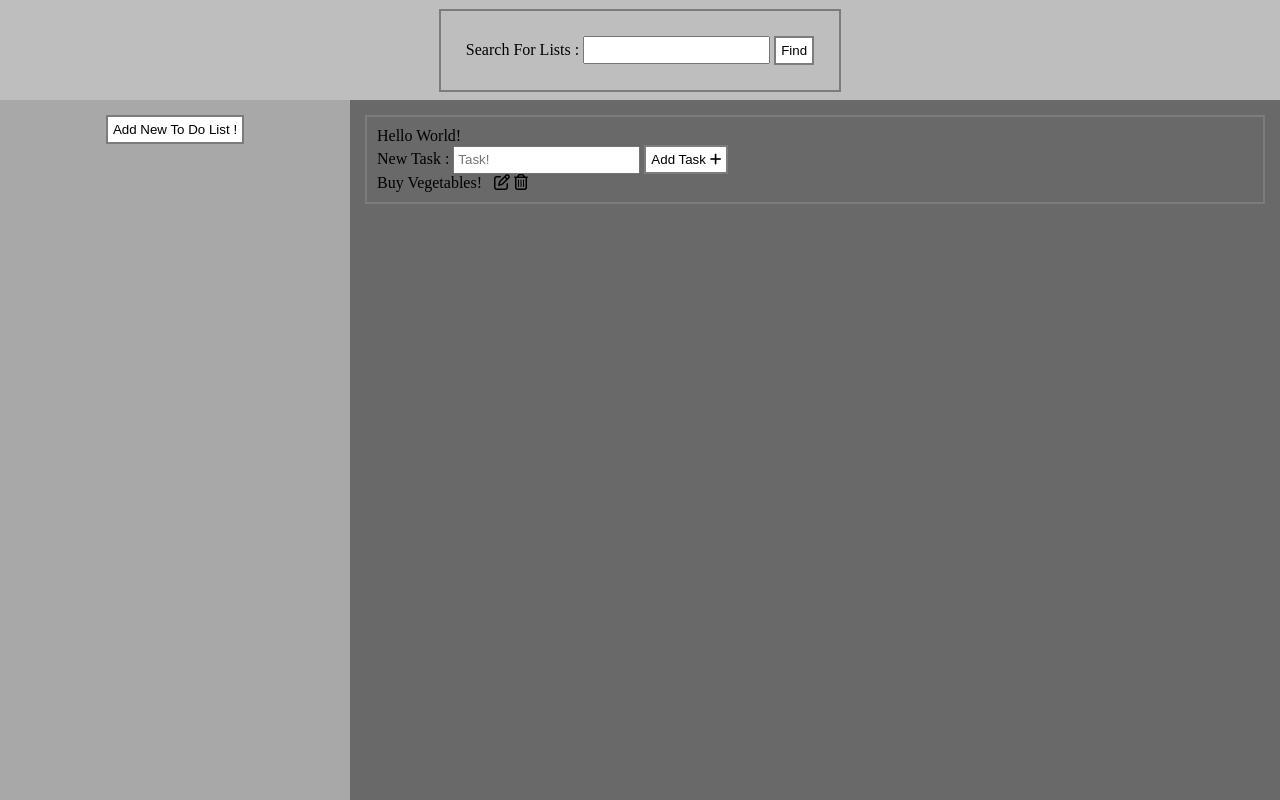
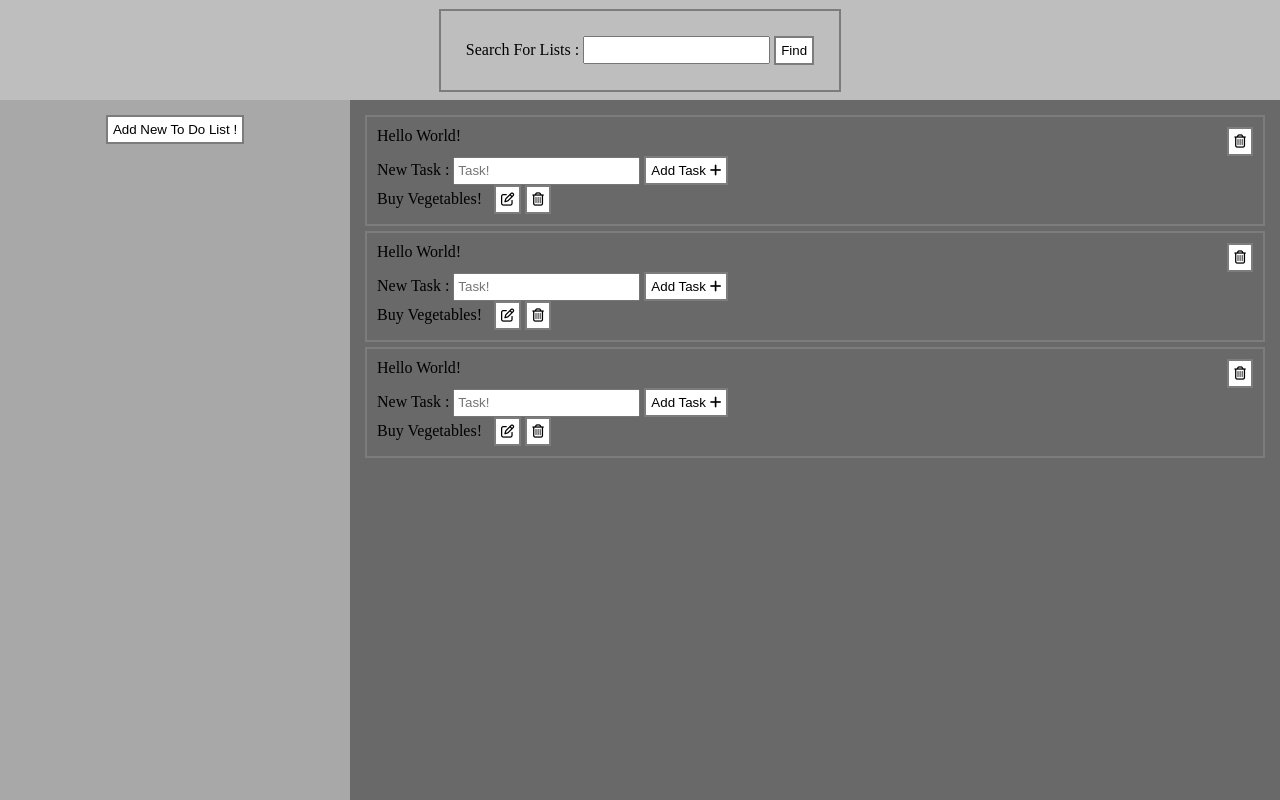
Before and after one commit to MAST1999/To-Do-Project, a plain HTML site: page index.html in a window 1280 px wide. Both pictures are taken after a click on the button "Add New To Do List !". Drawn offline with Linux system fonts and the light colour scheme.

Commit message:
add note, remove list are done, middle of addTask

```diff
--- a/index.html
+++ b/index.html
@@ -22,7 +22,9 @@
         <!-- Adding New Notes -->
         <div id="addNotes">
           <div id="addNoteButtonContainer">
-            <button id="btnNewList">Add New To Do List !</button>
+            <button id="btnNewList" onclick="addNewNote()">
+              Add New To Do List !
+            </button>
           </div>
         </div>
       </nav>
@@ -31,11 +33,18 @@
         <!-- Section for the Note Containers -->
         <section id="noteContainers">
           <!-- Div for the notes and functions inside of it -->
-          <div class="noteContainer mainDiv">
+          <div class="noteContainer make">
             <!-- Title on the top of the notes -->
             <div class="topFunctions">
               <div class="titleContainer">
                 <p class="title">Hello World!</p>
+                <button class="btnTrash" onclick="removeTheList(event)">
+                  <i
+                    onclick="removeTheList(event)"
+                    class="fa fa-trash-o"
+                    aria-hidden="true"
+                  ></i>
+                </button>
               </div>
               <label for="newTaskInput">New Task :</label>
               <input
@@ -44,24 +53,110 @@
                 class="inputNewTask"
                 placeholder="Task!"
               />
-              <button class="btnAddClass">
+              <button class="btnAddClass" onclick="addTask(event)">
                 Add Task <i class="fa fa-plus" aria-hidden="true"></i>
               </button>
             </div>
             <!-- Tasks list in the note container -->
-            <div id="tasksDiv">
+            <div class="tasksDiv">
               <div id="paragraphContainer">
-                <p id="note" id="0">
+                <p class="note">
                   Buy Vegetables!&nbsp;&nbsp;
-                  <i class="fa fa-pencil-square-o" aria-hidden="true"></i>
-                  <i class="fa fa-trash-o" aria-hidden="true"></i>
+                  <button>
+                    <i class="fa fa-pencil-square-o" aria-hidden="true"></i>
+                  </button>
+                  <button>
+                    <i class="fa fa-trash-o" aria-hidden="true"></i>
+                  </button>
                 </p>
               </div>
+            </div>
+          </div>
+          <div class="noteContainer make">
+            <!-- Title on the top of the notes -->
+            <div class="topFunctions">
+              <div class="titleContainer">
+                <p class="title">Hello World!</p>
+                <button class="btnTrash" onclick="removeTheList(event)">
+                  <i
+                    onclick="removeTheList(event)"
+                    class="fa fa-trash-o"
+                    aria-hidden="true"
+                  ></i>
+                </button>
+              </div>
+              <label for="newTaskInput">New Task :</label>
+              <input
+                type="text"
+                name="newTaskInput"
+                class="inputNewTask"
+                placeholder="Task!"
+              />
+              <button class="btnAddClass" onclick="addTask(event)">
+                Add Task <i class="fa fa-plus" aria-hidden="true"></i>
+              </button>
+            </div>
+            <!-- Tasks list in the note container -->
+            <div class="tasksDiv">
+              <div id="paragraphContainer">
+                <p class="note">
+                  Buy Vegetables!&nbsp;&nbsp;
+                  <button>
+                    <i class="fa fa-pencil-square-o" aria-hidden="true"></i>
+                  </button>
+                  <button>
+                    <i class="fa fa-trash-o" aria-hidden="true"></i>
+                  </button>
+                </p>
+              </div>
+            </div>
+          </div>
+          <div class="noteContainer make">
+            <!-- Title on the top of the notes -->
+            <div class="topFunctions">
+              <div class="titleContainer">
+                <p class="title">Hello World!</p>
+                <button class="btnTrash" onclick="removeTheList(event)">
+                  <i
+                    onclick="removeTheList(event)"
+                    class="fa fa-trash-o"
+                    aria-hidden="true"
+                  ></i>
+                </button>
+              </div>
+              <label for="newTaskInput">New Task :</label>
+              <input
+                type="text"
+                name="newTaskInput"
+                class="inputNewTask"
+                placeholder="Task!"
+              />
+              <button class="btnAddClass" onclick="addTask(event)">
+                Add Task
+                <i
+                  onclick="addTask(event)"
+                  class="fa fa-plus"
+                  aria-hidden="true"
+                ></i>
+              </button>
+            </div>
+            <!-- Tasks list in the note container -->
+            <div class="tasksDiv">
+              <p class="note">
+                Buy Vegetables!&nbsp;&nbsp;
+                <button class="btnEdit">
+                  <i class="fa fa-pencil-square-o" aria-hidden="true"></i>
+                </button>
+                <button class="btnDelete">
+                  <i class="fa fa-trash-o" aria-hidden="true"></i>
+                </button>
+              </p>
             </div>
           </div>
         </section>
       </div>
     </div>
     <script src="https://use.fontawesome.com/32f6a46d51.js"></script>
+    <script src="./javaScript.js"></script>
   </body>
 </html>
--- /dev/null
+++ b/javaScript.js
@@ -0,0 +1,51 @@
+const getTheClickedElement = (event) => {
+    // getting the clicked Element and returning it
+    const selected = event.target;
+    return selected;
+};
+const addNewNote = () => {
+    // getting the section node which contains all the notes and adding a new one to bottom of the lists
+    const sectionOfNotes = document.getElementById("noteContainers");
+    const gettingTheRawNote = document.getElementsByClassName("make")[0];
+    sectionOfNotes.appendChild(gettingTheRawNote.cloneNode(true));
+};
+const removeTheList = (event) => {
+    let selected = getTheClickedElement(event);
+    // making a container to put the noteContainer's targeted node inside
+    let noteContainer = "";
+    // looking for the parent targeted node
+    for (let i = 0; i < 5; i++) {
+        if (selected.parentNode.getAttribute("class") === "noteContainer make") {
+            noteContainer = selected.parentNode;
+            console.log(noteContainer);
+            break;
+        } else {
+            selected = selected.parentNode;
+        }
+    }
+    // removing the targeted node after getting the main section containing all the lists
+    const mainSection = document.getElementById("noteContainers");
+    mainSection.removeChild(noteContainer);
+};
+const addTask = (event) => {
+    let selected = getTheClickedElement(event);
+    let selectedStandIn = selected;
+    let noteContainer = "";
+    for (let i = 0; i < 3; i++) {
+        if (selectedStandIn.parentNode.getAttribute("class") === "noteContainer make") {
+            noteContainer = selectedStandIn.parentNode;
+            break;
+        } else {
+            selectedStandIn = selectedStandIn.parentNode;
+        }
+    }
+    const childrenOfNoteContainer = noteContainer.children;
+    let tasksContainer = "";
+    for (i = 0; i < childrenOfNoteContainer.length; i++) {
+        if (childrenOfNoteContainer[i].getAttribute("class") === "tasksDiv") {
+            tasksContainer = childrenOfNoteContainer[i];
+            break;
+        }
+    }
+    // now append the text inside the input (if there is anything in it!)
+};
--- a/style.css
+++ b/style.css
@@ -3,12 +3,13 @@
     margin: 0px;
     box-sizing: border-box;
 }
-html {
-    height: 100%;
-}
 :root {
     /* border for the containers */
     --bfc: rgb(124, 124, 124) solid 2px;
+}
+html {
+    min-height: auto;
+    height: 100%;
 }
 /* Setting up the body's grid layout */
 body {
@@ -17,7 +18,7 @@ body {
 .wrapperAll {
     height: 100%;
     display: grid;
-    grid-template-rows: 100px minmax(350px, 1fr);
+    grid-template-rows: 100px 1fr;
     grid-template-columns: minmax(150px, 350px) minmax(400px, 1fr);
     grid-template-areas:
     "search search"
@@ -70,6 +71,20 @@ input {
     height: 28px;
     padding: 3px;
 }
+/* making the first child of the make class invisible */
+.make:first-child{
+    display: none;
+}
+/* making the remove icon on title go left */
+.titleContainer {
+    display: grid;
+    grid-template-columns: 1fr 1fr;
+    grid-template-rows: 1fr;
+    justify-items: end;
+}
+.title {
+    justify-self: start;
+}
 /* note containers are set to be flex */
 #noteContainers {
     display: flex;
```
